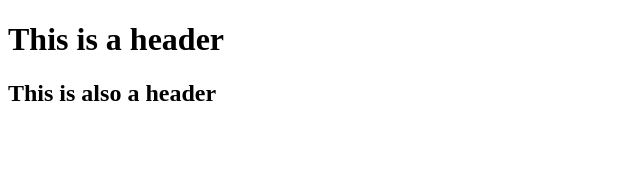
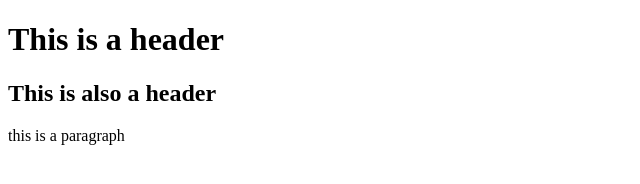
Before and after one commit to buddycorlett/git-test, a website: page index.html in a window 1280 px wide. Shown: the whole page, without its empty margins (0-640 px from the left). Drawn offline with Linux system fonts and the light colour scheme.

Commit message:
fourth commit

```diff
--- a/index.html
+++ b/index.html
@@ -5,5 +5,6 @@
     <body>
         <h1>This is a header</h1>
         <h2>This is also a header</h2>
+        <p>this is a paragraph</p>
     </body>
 </html>
```
Also changed, not shown: package.json (added, +24 -0 lines), 2 other files.
